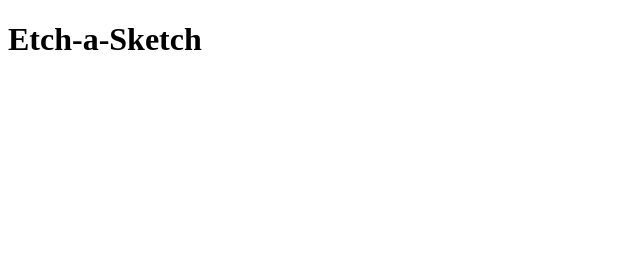
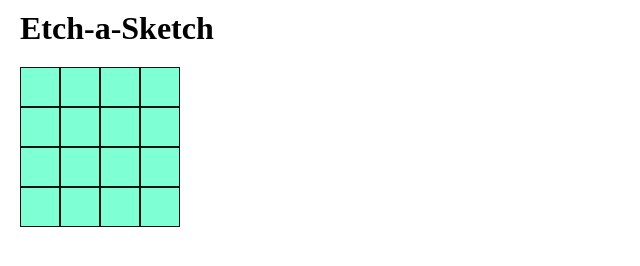
Before and after one commit to TalIQ501/Etch-a-Sketch, a plain HTML site: page index.html in a window 1280 px wide. Shown: the whole page, without its empty margins (0-640 px from the left). Drawn offline with Linux system fonts and the light colour scheme.

Commit message:
Added first grid

```diff
--- a/index.html
+++ b/index.html
@@ -3,6 +3,7 @@
 <head>
     <meta charset="UTF-8">
     <meta name="viewport" content="width=device-width, initial-scale=1.0">
+    <link rel="stylesheet" href="styles.css">
     <title>Etch-a-Sketch</title>
 </head>
 <body>
@@ -12,5 +13,6 @@
     <section id="grid">
 
     </section>
+    <script src="main.js"></script>
 </body>
 </html>
--- /dev/null
+++ b/main.js
@@ -0,0 +1,28 @@
+const grid = document.getElementById('grid');
+
+const createGridElem = (row, column, rowElem) => {
+    const gridElem = document.createElement('div');
+    gridElem.setAttribute('id', "grid-row-" + row + "-column-" + column);
+    gridElem.classList.add('grid-elem');
+    rowElem.appendChild(gridElem);
+    console.log('Added Child');
+}
+
+const createGridRow = (row) => {
+    const gridRow = document.createElement('div');
+    gridRow.setAttribute('id', "grid-row-" + row);
+    gridRow.classList.add('grid-row');
+    grid.appendChild(gridRow)
+    console.log('Added Row');
+    return gridRow;
+}
+
+let columns = 4;
+let rows = 4;
+
+for (let i = 1; i <= rows; i++) {
+    const row = createGridRow(i);
+    for (let j = 1; j <= columns; j++) {
+        createGridElem(i, j, row);
+    }
+}
--- a/styles.css
+++ b/styles.css
@@ -1,15 +1,34 @@
+* {
+    margin: 0;
+    padding: 0;
+    box-sizing: border-box;
+}
+
 header {
-
+    padding: 10px 20px;
 }
 
 #grid {
-
+    display: flex;
+    flex-direction: column;
+    flex-wrap: wrap;
+    padding: 10px 20px;
 }
 
-#grid .container {
-    display: flexbox;
+#grid .grid-row {
+    display: flex;
+    flex-direction: row;
 }
 
-#grid .box {
+#grid .grid-elem {
+    height: 40px;
+    width: 40px;
+    border-style: solid;
+    border-color: #121212;
+    border-width: 1px;
+    background-color: aquamarine;
+}
 
+#grid .grid-elem:hover {
+    opacity: 0.6;
 }
```
